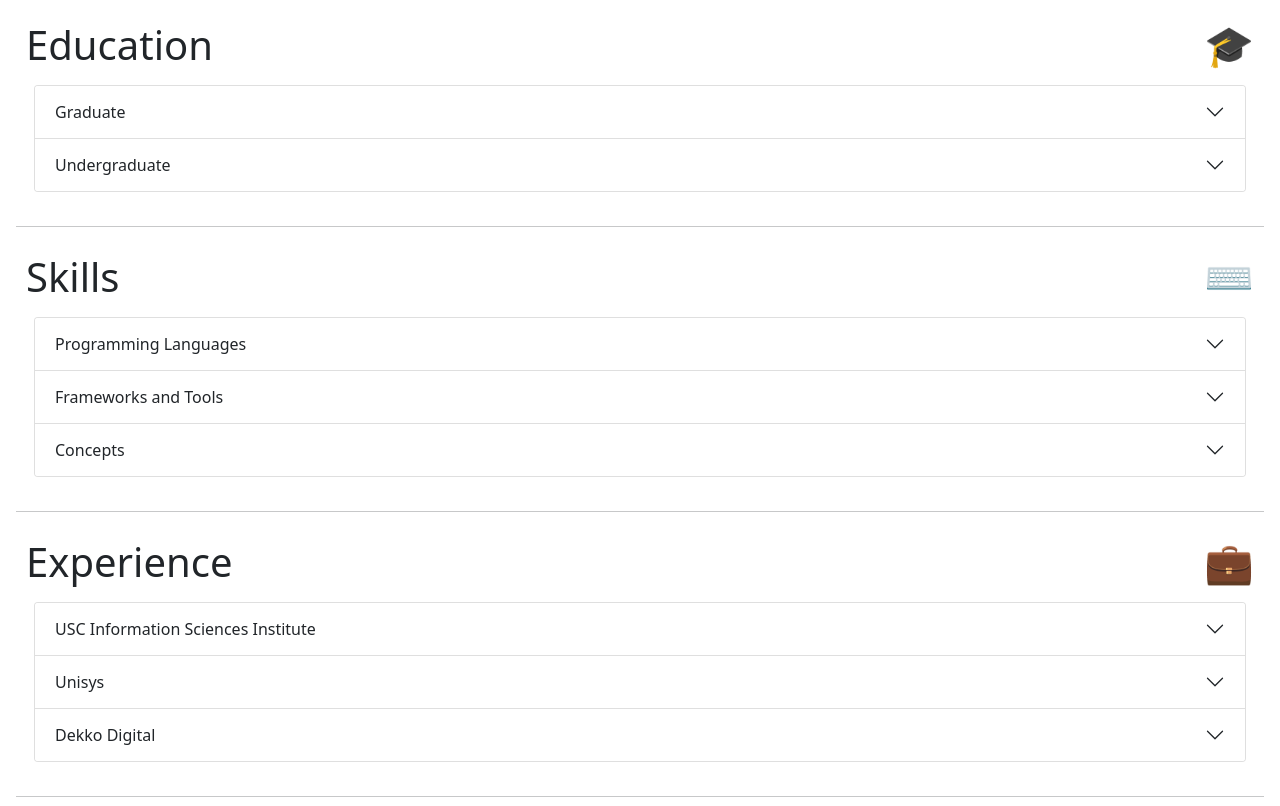
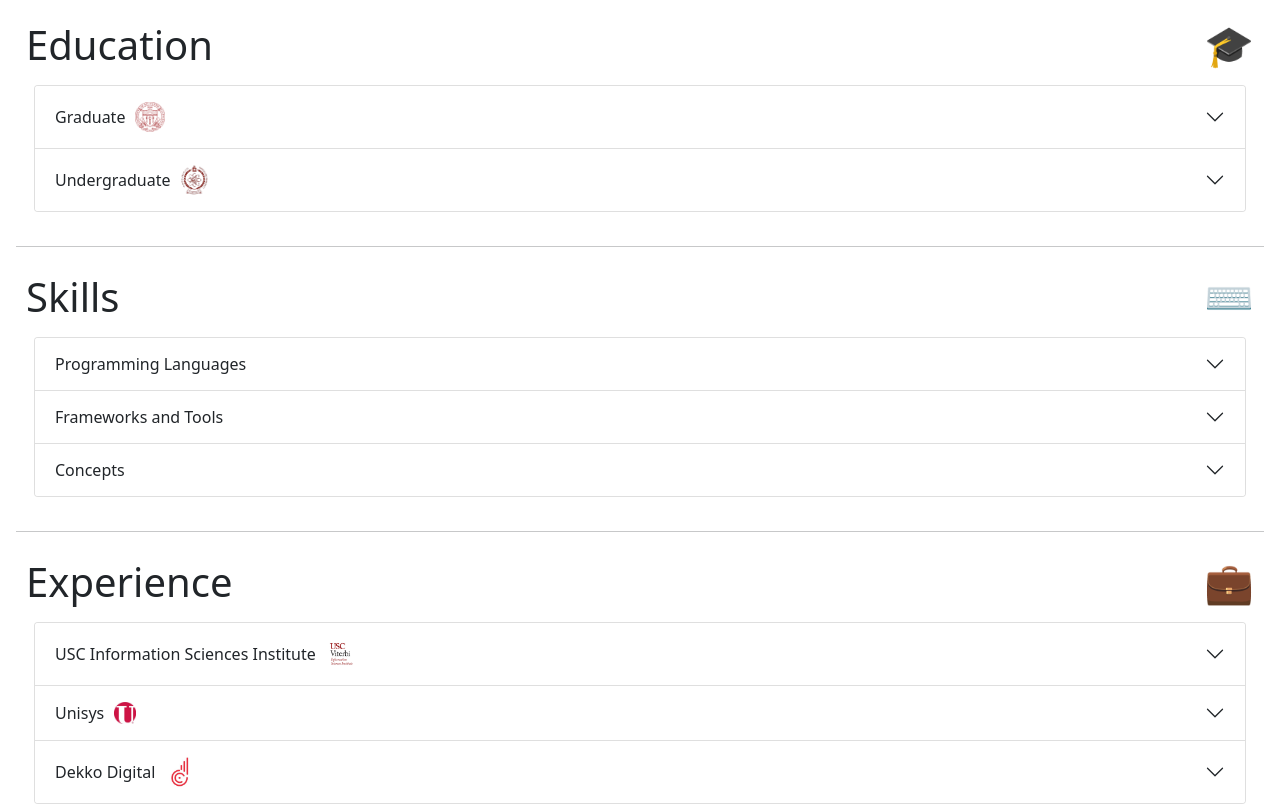
Before and after one commit to fallen-axe-shay/fallen-axe-shay.github.io, a plain HTML site: page index.html in a window 1280 px wide. Shown: the part 1040-1846 px from the top of the page. Drawn offline with Linux system fonts and the light colour scheme.

Commit message:
Added Logos

```diff
--- a/global/css/app/app-styles.css
+++ b/global/css/app/app-styles.css
@@ -161,3 +161,19 @@
     height: 200px;
     border-radius: 20px;
 }
+
+.accordion-header > button > img {
+    height: 30px;
+    align-self: center;
+    align-items: center;
+    margin-left: 10px;
+    float: right;
+}
+
+#unisys-logo {
+    height: 22px;
+}
+
+.accordion-button:not(.collapsed) {
+    background-color: white;
+}
--- a/index.html
+++ b/index.html
@@ -101,7 +101,7 @@
                             <div class="accordion-item">
                             <h2 class="accordion-header" id="headingOne">
                                 <button class="accordion-button collapsed" type="button" data-bs-toggle="collapse" data-bs-target="#collapseOne" aria-expanded="true" aria-controls="collapseOne">
-                                Graduate
+                                Graduate <img src="global/images/usc.png"/>
                                 </button>
                             </h2>
                             <div id="collapseOne" class="accordion-collapse collapse" aria-labelledby="headingOne" data-bs-parent="#education-accordion">
@@ -124,7 +124,7 @@
                             <div class="accordion-item">
                             <h2 class="accordion-header" id="headingTwo">
                                 <button class="accordion-button collapsed" type="button" data-bs-toggle="collapse" data-bs-target="#collapseTwo" aria-expanded="false" aria-controls="collapseTwo">
-                                Undergraduate
+                                Undergraduate <img src="global/images/bangalore-university.png"/>
                                 </button>
                             </h2>
                             <div id="collapseTwo" class="accordion-collapse collapse" aria-labelledby="headingTwo" data-bs-parent="#education-accordion">
@@ -317,7 +317,7 @@
                             <div class="accordion-item">
                             <h2 class="accordion-header" id="headingOne">
                                 <button class="accordion-button collapsed" type="button" data-bs-toggle="collapse" data-bs-target="#experience-collapseOne" aria-expanded="true" aria-controls="collapseOne">
-                                USC Information Sciences Institute
+                                USC Information Sciences Institute <img src="global/images/isi.png"/>
                                 </button>
                             </h2>
                             <div id="experience-collapseOne" class="accordion-collapse collapse" aria-labelledby="headingOne" data-bs-parent="#experience-accordion">
@@ -349,7 +349,7 @@
                             <div class="accordion-item">
                             <h2 class="accordion-header" id="headingTwo">
                                 <button class="accordion-button collapsed" type="button" data-bs-toggle="collapse" data-bs-target="#experience-collapseTwo" aria-expanded="false" aria-controls="collapseTwo">
-                                Unisys
+                                Unisys <img id="unisys-logo" src="global/images/unisys.jpg"/>
                                 </button>
                             </h2>
                             <div id="experience-collapseTwo" class="accordion-collapse collapse" aria-labelledby="headingTwo" data-bs-parent="#experience-accordion">
@@ -375,7 +375,7 @@
                             <div class="accordion-item">
                                 <h2 class="accordion-header" id="headingTwo">
                                     <button class="accordion-button collapsed" type="button" data-bs-toggle="collapse" data-bs-target="#experience-collapseThree" aria-expanded="false" aria-controls="collapseTwo">
-                                    Dekko Digital
+                                    Dekko Digital <img src="global/images/dekko.jpeg"/>
                                     </button>
                                 </h2>
                                 <div id="experience-collapseThree" class="accordion-collapse collapse" aria-labelledby="headingTwo" data-bs-parent="#experience-accordion">
```
Also changed, not shown: global/images/bangalore-university.png (added), global/images/dekko.jpeg (added), global/images/isi.png (added), global/images/unisys.jpg (added).
